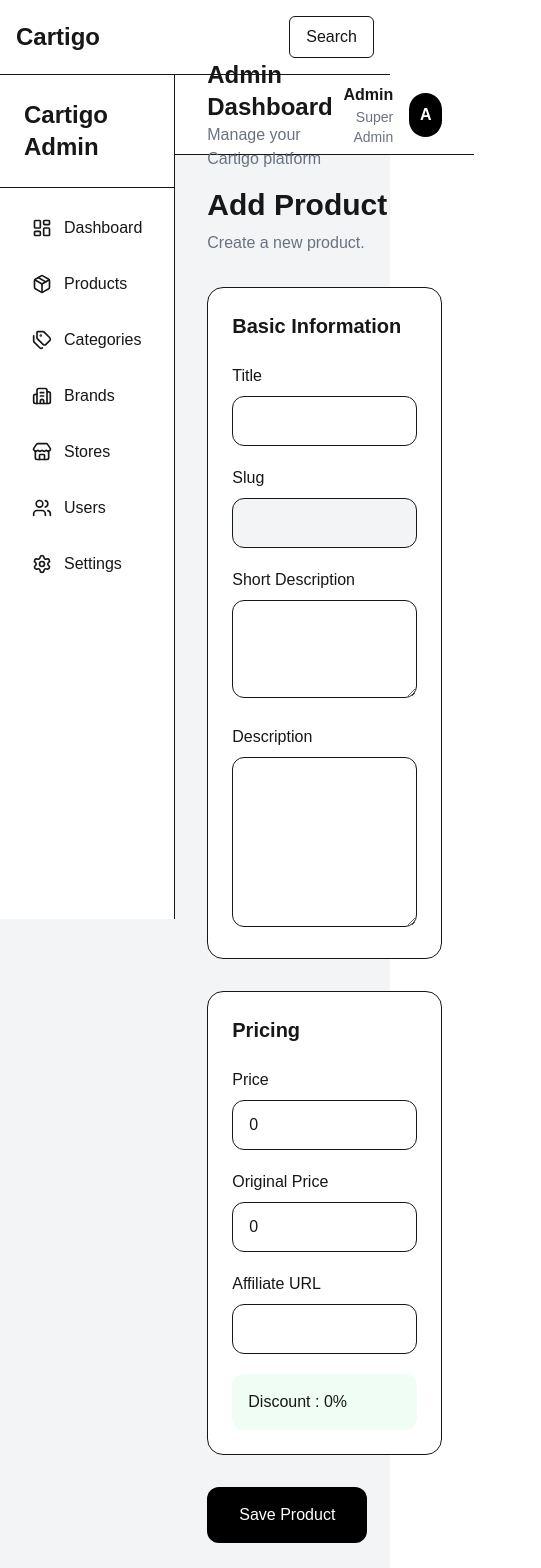
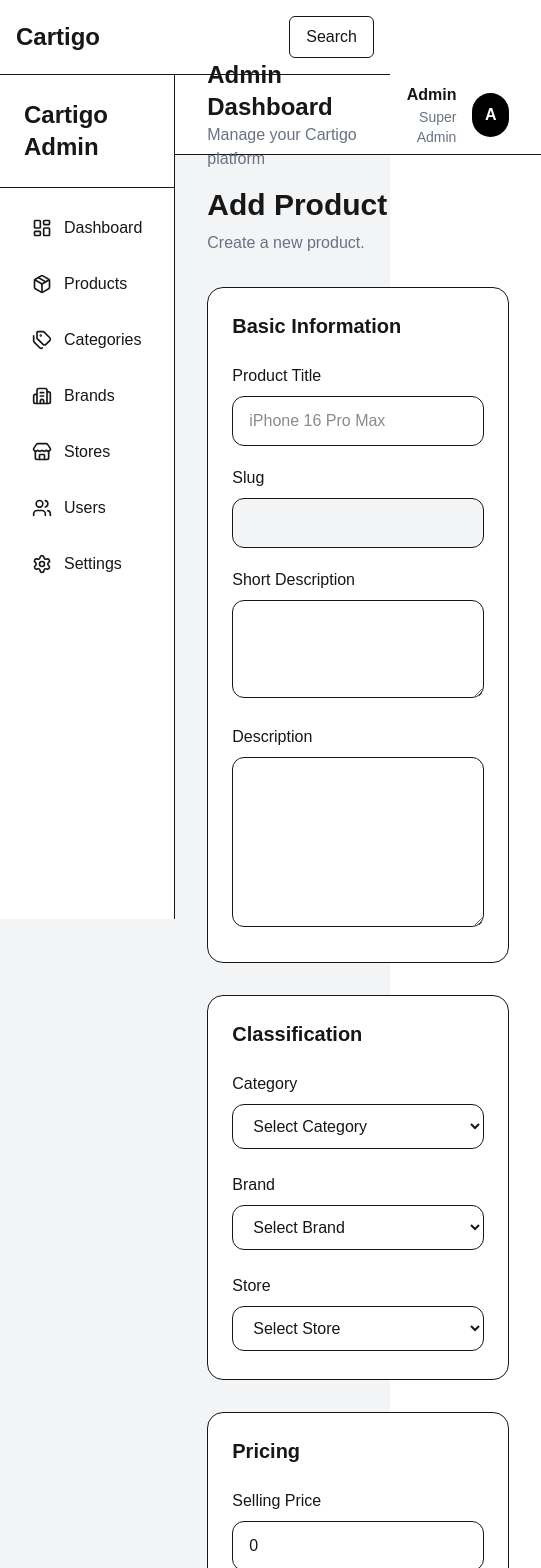
Before and after one commit to payadav142-rgb/cartigo, a Next.js app: page /admin/products/new in a window 390 px wide. Shown: the top 1568 px of the page, 541 px wide, since content can reach past the window. Built offline with nearby package versions, Linux system fonts and the light colour scheme.

Commit message:
feat(admin): complete add product form architecture

```diff
--- a/components/admin/products/AddProductForm.tsx
+++ b/components/admin/products/AddProductForm.tsx
@@ -1,8 +1,17 @@
 "use client";
 
-import { useEffect } from "react";
+import { useEffect, useState } from "react";
 
+import { ProductFormData } from "@/lib/validations/product.schema";
 import { useProductForm } from "@/hooks/useProductForm";
+
+import ProductBasicInfo from "./ProductBasicInfo";
+import ProductClassification from "./ProductClassification";
+import ProductPricing from "./ProductPricing";
+import ProductInventory from "./ProductInventory";
+import ProductImages from "./ProductImages";
+import ProductSEO from "./ProductSEO";
+import ProductActions from "./ProductActions";
 
 export default function AddProductForm() {
   const {
@@ -10,156 +19,169 @@ export default function AddProductForm() {
     handleSubmit,
     watch,
     setValue,
-    formState: { errors },
+    reset,
+    formState: {
+      errors,
+      isSubmitting,
+    },
   } = useProductForm();
 
+  /* ------------------------------------------------ */
+
   const title = watch("title");
+
   const price = watch("price");
+
   const originalPrice = watch("originalPrice");
 
-  // Auto Slug
+  /* ------------------------------------------------ */
+
+  const [selectedFile, setSelectedFile] =
+    useState<File | null>(null);
+
+  const [preview, setPreview] =
+    useState("");
+
+  /* ------------------------------------------------ */
+
   useEffect(() => {
+    if (!title) return;
+
     const slug = title
-      ?.toLowerCase()
       .trim()
+      .toLowerCase()
       .replace(/\s+/g, "-")
       .replace(/[^\w-]/g, "");
 
     setValue("slug", slug);
   }, [title, setValue]);
 
+  /* ------------------------------------------------ */
+
+  useEffect(() => {
+    if (!selectedFile) {
+      setPreview("");
+      return;
+    }
+
+    const objectUrl =
+      URL.createObjectURL(selectedFile);
+
+    setPreview(objectUrl);
+
+    return () => {
+      URL.revokeObjectURL(objectUrl);
+    };
+  }, [selectedFile]);
+
+  /* ------------------------------------------------ */
+
   const discount =
-    originalPrice > 0
-      ? Math.round(
+    originalPrice && price
+      ? Math.max(
+          0,
+          Math.round(
             ((originalPrice - price) /
               originalPrice) *
               100
           )
+        )
       : 0;
 
-  const onSubmit = (data: any) => {
+  /* ------------------------------------------------ */
+
+  async function onSubmit(
+    data: ProductFormData
+  ) {
+    console.log(
+      "========== PRODUCT =========="
+    );
+
     console.log(data);
 
-    // TODO
-    // Save to Supabase
-  };
+    console.log(selectedFile);
+
+    console.log(
+      "============================="
+    );
+
+    /*
+      NEXT
+
+      Upload Image
+
+      Save Product
+
+      Redirect
+    */
+  }
+
+  /* ------------------------------------------------ */
+
+  function handleReset() {
+    reset();
+
+    setSelectedFile(null);
+
+    setPreview("");
+  }
 
   return (
     <form
       onSubmit={handleSubmit(onSubmit)}
       className="space-y-8"
     >
-      {/* Basic Information */}
+            {/* ---------------- BASIC INFO ---------------- */}
 
-      <section className="rounded-2xl border bg-white p-6">
-        <h2 className="mb-6 text-xl font-bold">
-          Basic Information
-        </h2>
-
-        <div className="space-y-5">
-          <div>
-            <label>Title</label>
-
-            <input
-              {...register("title")}
-              className="mt-2 w-full rounded-xl border px-4 py-3"
+      <ProductBasicInfo
+        register={register}
+        errors={errors}
       />
 
-            <p className="mt-1 text-sm text-red-500">
-              {errors.title?.message}
-            </p>
-          </div>
+      {/* ---------------- CLASSIFICATION ---------------- */}
 
-          <div>
-            <label>Slug</label>
+      <ProductClassification
+        register={register}
+        errors={errors}
+      />
 
-            <input
-              {...register("slug")}
-              className="mt-2 w-full rounded-xl border bg-gray-100 px-4 py-3"
-              readOnly
+      {/* ---------------- PRICING ---------------- */}
+
+      <ProductPricing
+        register={register}
+        watch={watch}
+        errors={errors}
+        discount={discount}
       />
-          </div>
 
-          <div>
-            <label>Short Description</label>
+      {/* ---------------- INVENTORY ---------------- */}
 
-            <textarea
-              rows={3}
-              {...register(
-                "shortDescription"
-              )}
-              className="mt-2 w-full rounded-xl border p-3"
+      <ProductInventory
+        register={register}
+        errors={errors}
       />
-          </div>
 
-          <div>
-            <label>Description</label>
+      {/* ---------------- IMAGES ---------------- */}
 
-            <textarea
-              rows={6}
-              {...register("description")}
-              className="mt-2 w-full rounded-xl border p-3"
+      <ProductImages
+        preview={preview}
+        onImageSelect={setSelectedFile}
       />
-          </div>
-        </div>
-      </section>
 
-      {/* Pricing */}
+      {/* ---------------- SEO ---------------- */}
 
-      <section className="rounded-2xl border bg-white p-6">
-        <h2 className="mb-6 text-xl font-bold">
-          Pricing
-        </h2>
+      <ProductSEO
+        register={register}
+        watch={watch}
+        errors={errors}
+      />
 
-        <div className="grid gap-5 md:grid-cols-2">
-          <div>
-            <label>Price</label>
+      {/* ---------------- ACTIONS ---------------- */}
 
-            <input
-              type="number"
-              {...register("price", {
-                valueAsNumber: true,
-              })}
-              className="mt-2 w-full rounded-xl border px-4 py-3"
+      <ProductActions
+        isSubmitting={isSubmitting}
+        onReset={handleReset}
       />
-          </div>
-
-          <div>
-            <label>Original Price</label>
-
-            <input
-              type="number"
-              {...register(
-                "originalPrice",
-                {
-                  valueAsNumber: true,
-                }
-              )}
-              className="mt-2 w-full rounded-xl border px-4 py-3"
-            />
-          </div>
-
-          <div className="md:col-span-2">
-            <label>Affiliate URL</label>
-
-            <input
-              {...register("affiliateUrl")}
-              className="mt-2 w-full rounded-xl border px-4 py-3"
-            />
-          </div>
-
-          <div className="rounded-xl bg-green-50 p-4">
-            Discount : {discount}%
-          </div>
-        </div>
-      </section>
-
-      <button
-        className="rounded-xl bg-black px-8 py-4 text-white"
-        type="submit"
-      >
-        Save Product
-      </button>
     </form>
   );
 }
```
Lines whose indentation alone changed are shown as unchanged.
